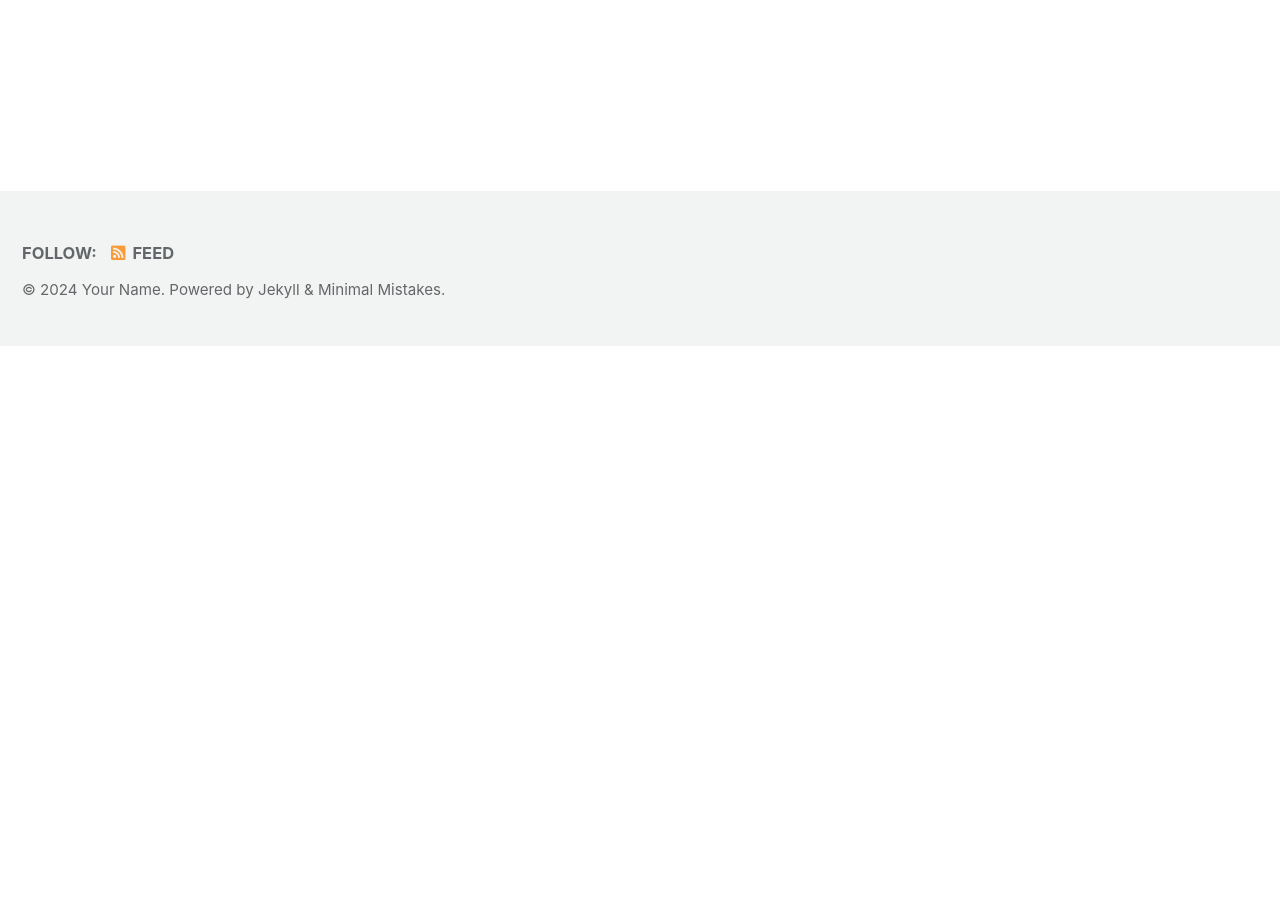
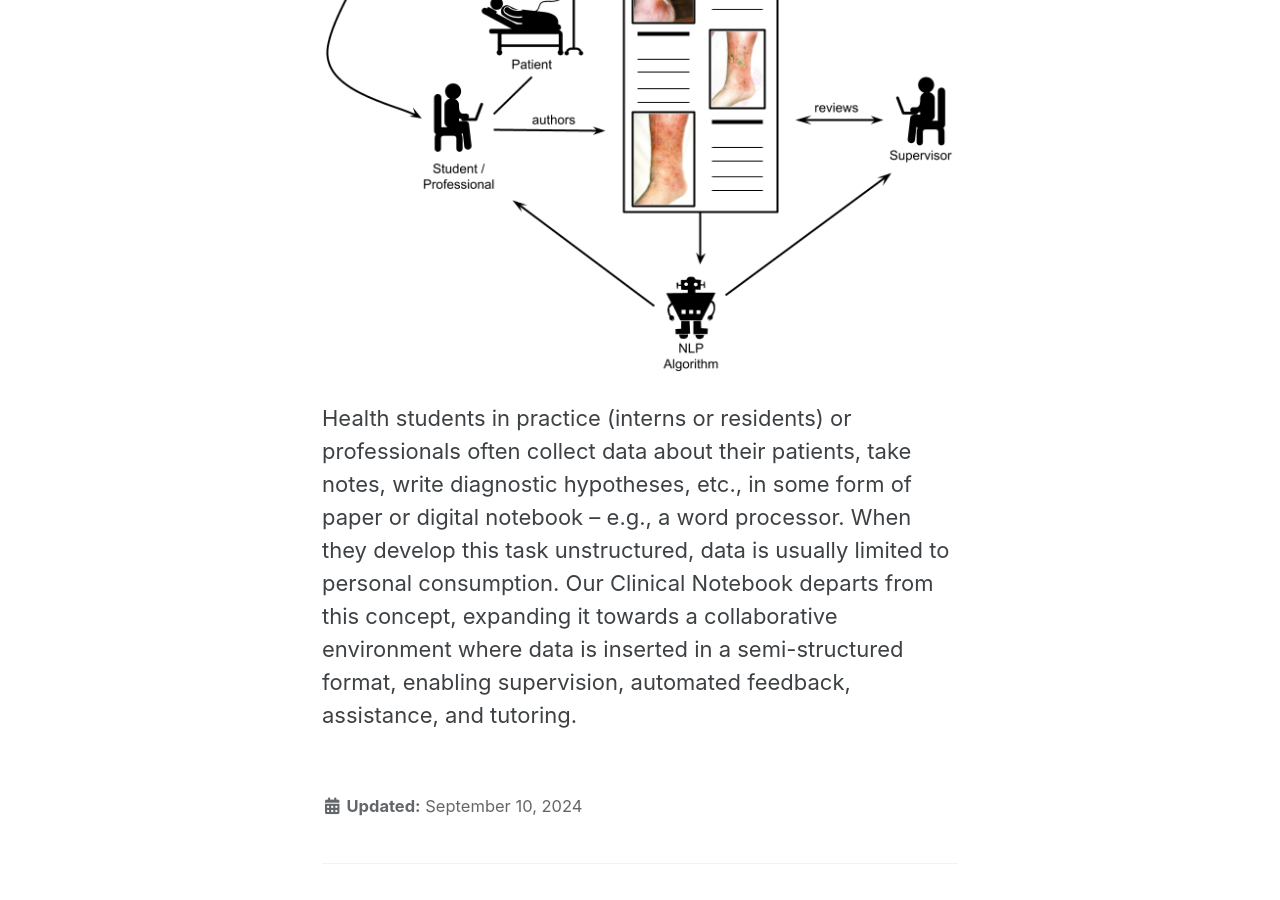
Before and after one commit to LIS-Unicamp/new-site, a Jekyll site: the page built from _projects/harena/clinical-notebook.md, in a window 1280 px wide and 900 px high, scrolled down 554 px. Built offline with Jekyll 4.4.1, drawn with Linux system fonts in a browser that asks for light colours; cached includes are drawn as plain includes; before the commit the page ends 900 px from its top, so only the background shows below that.

Commit message:
feat (projects/harena): detailing

```diff
--- a/_projects/harena/clinical-notebook.md
+++ b/_projects/harena/clinical-notebook.md
@@ -10,3 +10,7 @@ toc: true
 ---
 
 ## Clinical Notebook
+
+![Clinical Notebook](/projects/harena/images/clinical-notebook.png)
+
+Health students in practice (interns or residents) or professionals often collect data about their patients, take notes, write diagnostic hypotheses, etc., in some form of paper or digital notebook -- e.g., a word processor. When they develop this task unstructured, data is usually limited to personal consumption. Our Clinical Notebook departs from this concept, expanding it towards a collaborative environment where data is inserted in a semi-structured format, enabling supervision, automated feedback, assistance, and tutoring.
```
Also changed, not shown: _projects/harena/README.md (+2 -0 lines), _projects/harena/images/clinical-notebook.png (added), _projects/harena/images/harena-facets.png (added).
